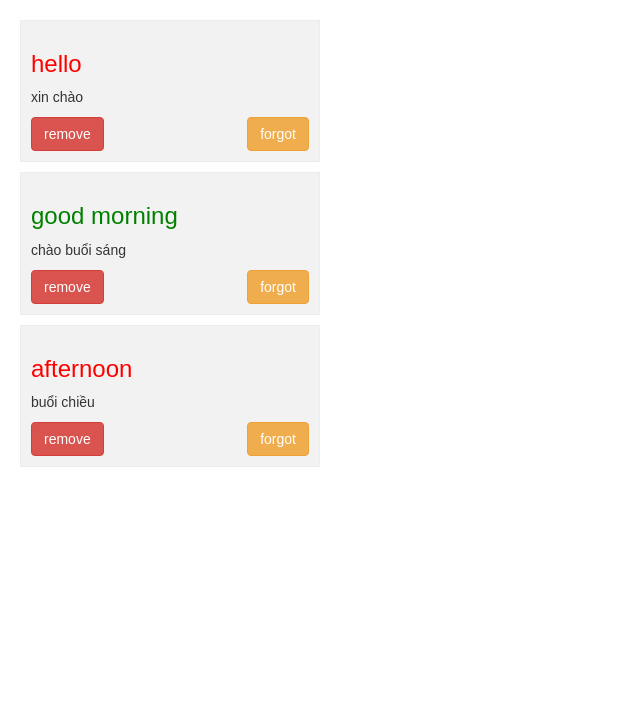
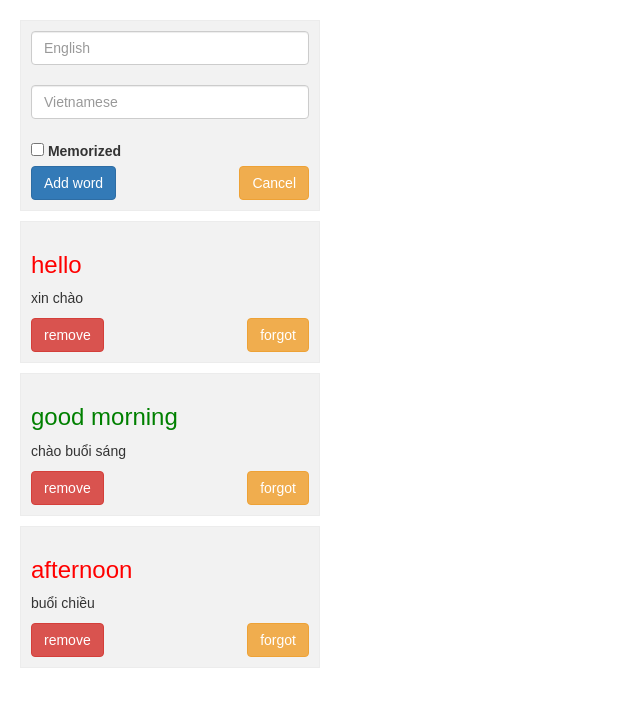
Before and after one commit to vanpho93/redux1609, a React (Create React App) app: page / in a window 1280 px wide. Shown: the top 706 px of the page, without its empty margins (0-640 px from the left). Built offline with nearby package versions, Linux system fonts and the light colour scheme.

Commit message:
add new word

```diff
--- a/src/App.js
+++ b/src/App.js
@@ -1,10 +1,12 @@
 import React, { Component } from 'react';
 import List from './components/List';
+import WordForm from './components/WordForm';
 
 class App extends Component {
   render() {
     return (
       <div className="App">
+        <WordForm />
         <List />
       </div>
     );
--- a/src/components/WordForm.js
+++ b/src/components/WordForm.js
@@ -1,6 +1,23 @@
 import React, { Component } from 'react';
+import { connect } from 'react-redux';
 
-export default class WordForm extends Component {
+class WordForm extends Component {
+    constructor(props) {
+        super(props);
+        this.addWord = this.addWord.bind(this);
+    }
+
+    addWord() {
+        const { dispatch } = this.props;
+        const en = this.refs.txtEn.value;
+        const vn = this.refs.txtVn.value;
+        const isMemorized = this.refs.cbMemorized.checked;
+        dispatch({ type: 'ADD_WORD', en, vn, isMemorized });
+        this.refs.txtEn.value = '';
+        this.refs.txtVn.value = '';
+        this.refs.cbMemorized.checked = false;
+    }
+
     render() {
         return (
             <div className="word-form">
@@ -13,12 +30,14 @@ export default class WordForm extends Component {
                 <div style={{ display: 'flex', justifyContent: 'space-between' }}>
                     <button className="btn btn-primary" onClick={this.addWord}>
                         Add word
-                            </button>
-                    <button className="btn btn-warning" onClick={this.props.onHideForm}>
+                    </button>
+                    <button className="btn btn-warning">
                         Cancel
-                            </button>
+                    </button>
                 </div>
             </div>
         );
     }
 }
+
+export default connect()(WordForm);
--- a/src/redux/store.js
+++ b/src/redux/store.js
@@ -9,9 +9,16 @@ const defaultState = {
 };
 
 const reducer = (state = defaultState, action) => {
+    if (action.type === 'ADD_WORD') {
+        const { en, vn, isMemorized } = action;
+        const word = { en, vn, isMemorized };
+        return { words: state.words.concat(word) };
+    }
     return state;
 }
 
 const store = createStore(reducer);
 
+// store.dispatch({ type: 'ADD_WORD' });
+
 export default store;
```
